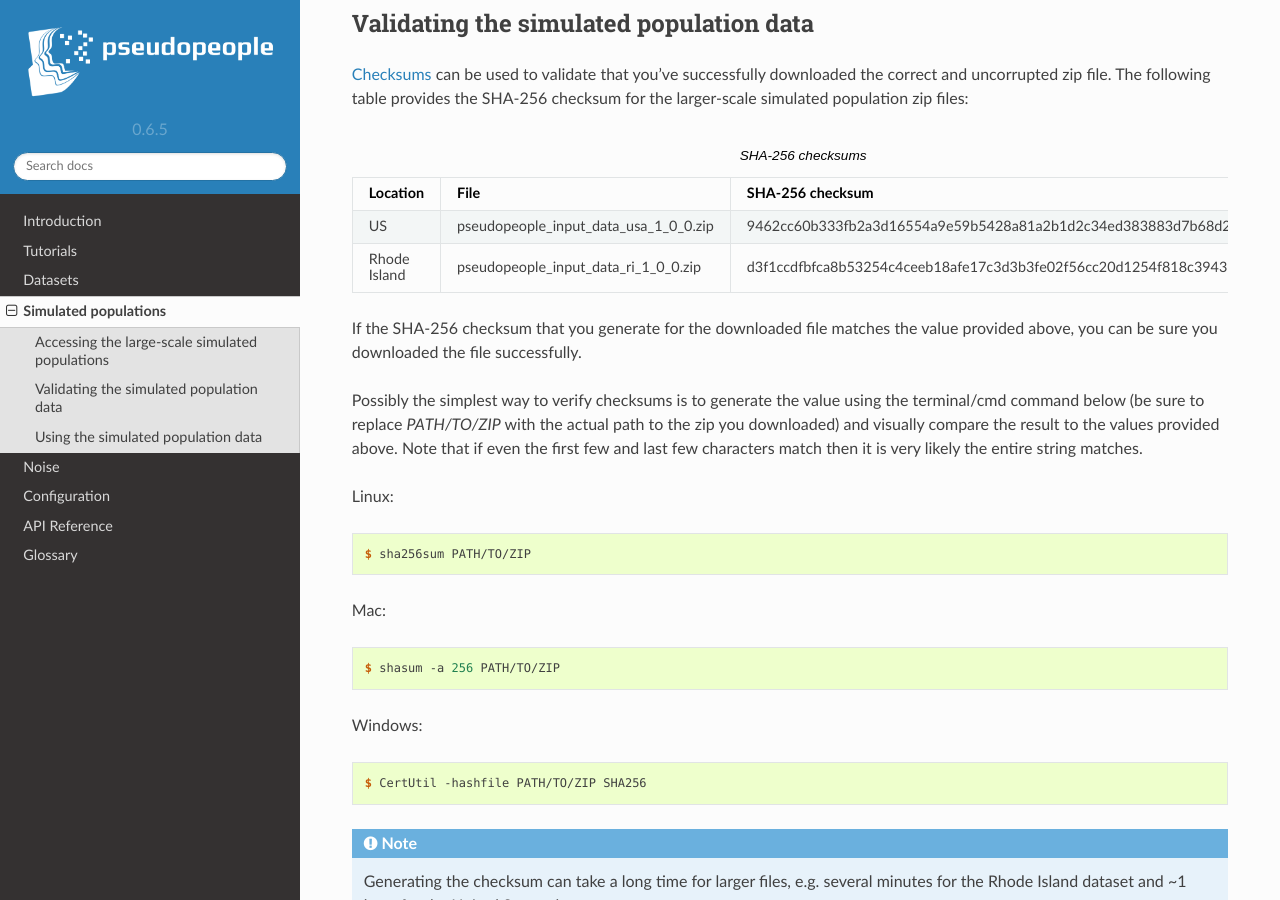
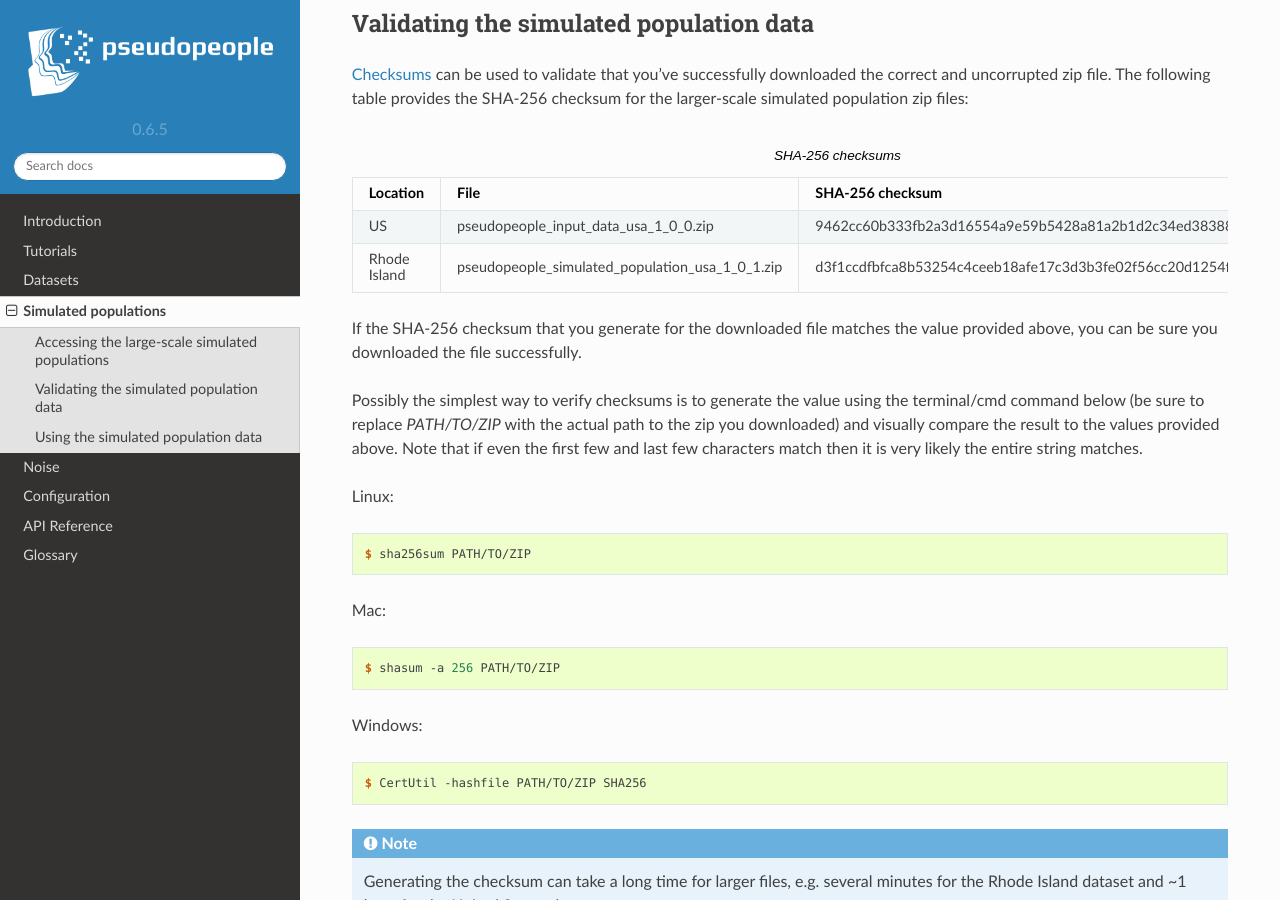
Before and after one commit to ihmeuw/pseudopeople, a Sphinx documentation site: the page built from docs/source/simulated_populations/index.rst, in a window 1280 px wide and 900 px high, scrolled down 953 px. Built offline with Sphinx 7.4.7 and the Read the Docs theme 2.0.0, drawn with Linux system fonts in a browser that asks for light colours.

```diff
--- a/docs/source/simulated_populations/index.rst
+++ b/docs/source/simulated_populations/index.rst
@@ -69,7 +69,7 @@
     - pseudopeople_input_data_usa_1_0_0.zip
     - 9462cc60b333fb2a3d16554a9e59b5428a81a2b1d2c34ed383883d7b68d2f89f
   * - Rhode Island
-    - pseudopeople_input_data_ri_1_0_0.zip
+    - pseudopeople_simulated_population_usa_1_0_1.zip
     - d3f1ccdfbfca8b53254c4ceeb18afe17c3d3b3fe02f56cc20d1254f818c39435
 
 If the SHA-256 checksum that
```
